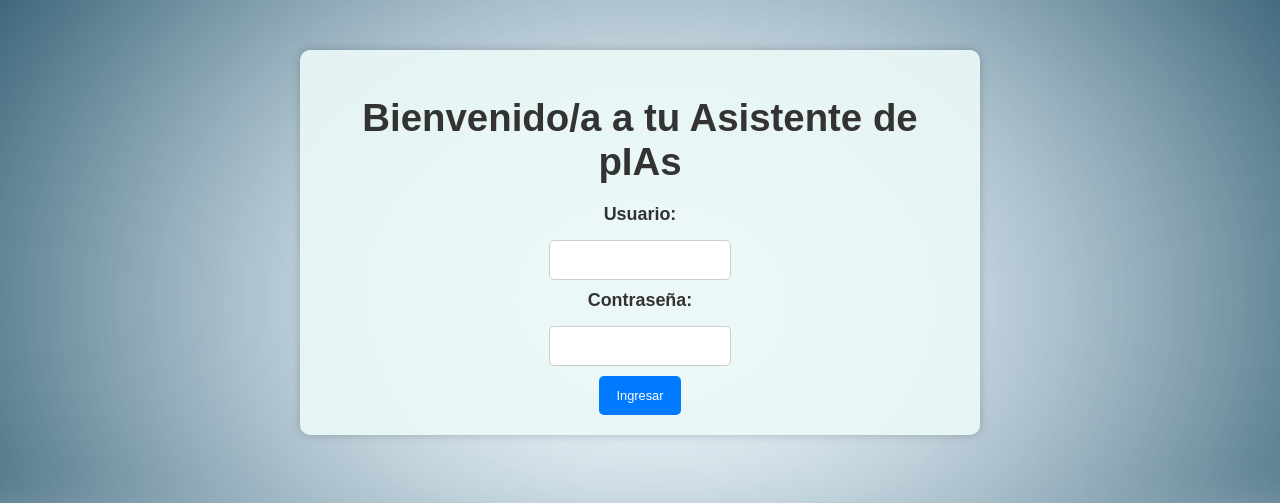
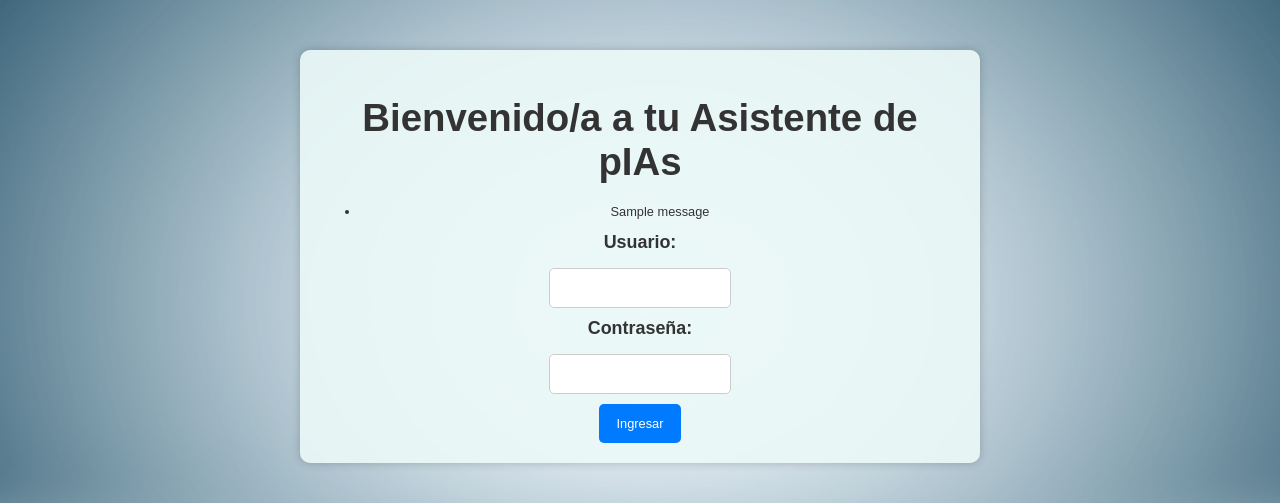
Before and after one commit to asanahu/Calendario, a Flask app: page /login in a window 1280 px wide. Shown: the top 503 px of the page. Run offline with Flask 3, Linux system fonts and the light colour scheme; one stand-in notice (Sample message) is shown; parts of the project's set-up code (start-up, migrations or seed data) failed here and were passed over.

Commit message:
añado en html login

```diff
--- a/templates/login.html
+++ b/templates/login.html
@@ -9,6 +9,16 @@
 <body>
     <div class="container">
         <h1>Bienvenido/a  a tu Asistente de pIAs</h1>
+        {% with messages = get_flashed_messages(with_categories=true) %}
+            {% if messages %}
+                <ul class="flash-messages">
+                    {% for category, message in messages %}
+                        <li class="flash {{ category }}">{{ message }}</li>
+                    {% endfor %}
+                </ul>
+            {% endif %}
+        {% endwith %}
+
         <form action="/login" method="post">
             <label>Usuario:</label>
             <input type="text" name="usuario" required>
```
